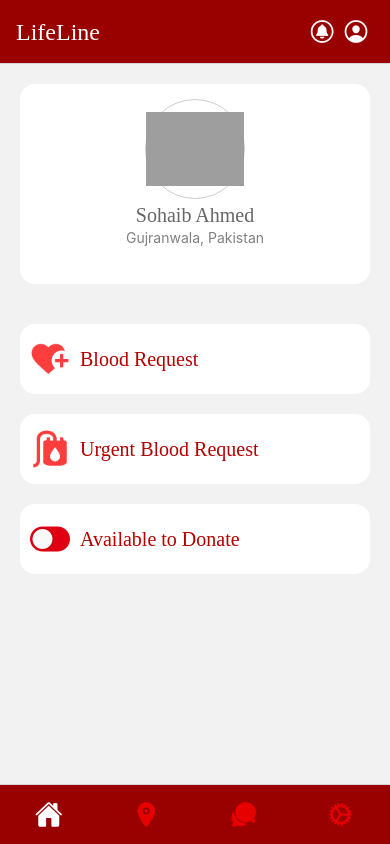
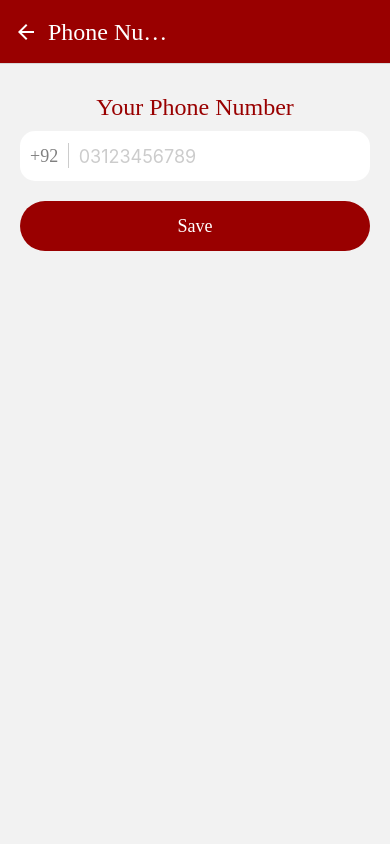
Before and after one commit to mrxain699/lifeline, a React Native app: screen /PhoneNumber in a window 390 px wide. Built offline with nearby package versions, Linux system fonts and the light colour scheme; grey boxes are pictures that could not be loaded.

Commit message:
Update Commit

```diff
--- a/package.json
+++ b/package.json
@@ -10,6 +10,7 @@
     "test": "jest"
   },
   "dependencies": {
+    "@react-native-async-storage/async-storage": "^1.18.1",
     "@react-navigation/bottom-tabs": "^6.5.7",
     "@react-navigation/native": "^6.1.6",
     "@react-navigation/native-stack": "^6.9.12",
--- a/src/app/components/Profile/Body.js
+++ b/src/app/components/Profile/Body.js
@@ -11,8 +11,8 @@ const Body = () => {
       <Text style={styles.heading}>Manage</Text>
       <Item icon="water" title="Blood Group " onPress={() => navigation.navigate('BloodGroup')} />
       <Item icon="calendar" title="Last Bleed " onPress={() => navigation.navigate('LastBleed')} />
-      <Item icon="location" title="Address "  />
-      <Item icon="call" title="Phone# "/>
+      <Item icon="location" title="Address "  onPress={() => navigation.navigate('Address')}/>
+      <Item icon="call" title="Phone# " onPress={() => navigation.navigate('PhoneNumber')}/>
       <Item icon="male-female-sharp" title="Gender " onPress={() => navigation.navigate('Gender')}/>
       <Item icon="calendar" title="Date of Birth " onPress={() => navigation.navigate('DateOfBirth')}/>
     </View>
--- a/src/app/components/Profile/Item.js
+++ b/src/app/components/Profile/Item.js
@@ -6,7 +6,7 @@ import Iconic from '../ui/Icons/Icons';
 const Item = ({icon, title, image, onPress}) => {
     return (
         <TouchableOpacity style={styles.profileItemcontainer} onPress={() => onPress && onPress()}>
-            <Iconic name={icon} size={28} color={colors.red}/>
+            <Iconic name={icon} size={28} color={colors.red_200}/>
             <Text style={styles.title}>{title}</Text>
         </TouchableOpacity>
     )
--- a/src/app/constants/Images.js
+++ b/src/app/constants/Images.js
@@ -5,5 +5,5 @@ export const images = {
     toggle_on_icon : require('../assets/images/on.png'),
     user_default_icon : require('../assets/images/user_default.png'),
     bloodgroup_icon : require('../assets/images/blood.png'),
-    location_icon : require('../assets/images/location.png')
+    location_icon : require('../assets/images/location.png'),
 }
--- a/src/app/navigations/AppStack.js
+++ b/src/app/navigations/AppStack.js
@@ -9,7 +9,8 @@ import BloodGroup from '../screens/Modals/BloodGroup';
 import LastBleed from '../screens/Modals/LastBleed';
 import DateOfBirth from '../screens/Modals/DateOfBirth';
 import Gender from '../screens/Modals/Gender';
-
+import PhoneNumber from '../screens/Modals/PhoneNumber';
+import Address from '../screens/Modals/Address';
 const Stack = createStackNavigator();
 
 const screenOptions = {
@@ -48,10 +49,12 @@ const AppStack = () => {
         />
 
         <Stack.Group screenOptions={{ presentation: 'modal' }}>
-          <Stack.Screen name="BloodGroup" component={BloodGroup} />
-          <Stack.Screen name="LastBleed" component={LastBleed} />
+          <Stack.Screen name="BloodGroup" component={BloodGroup} options={{title:"Blood Group"}}/>
+          <Stack.Screen name="LastBleed" component={LastBleed} options={{title:"Last Bleed",}}/>
+          <Stack.Screen name="Address" component={Address} />
+          <Stack.Screen name="PhoneNumber" component={PhoneNumber} options={{title:"Phone Number"}}/>
           <Stack.Screen name="Gender" component={Gender} />
-          <Stack.Screen name="DateOfBirth" component={DateOfBirth} />
+          <Stack.Screen name="DateOfBirth" component={DateOfBirth} options={{title:"Date of Birth"}}/>
 
         </Stack.Group>
     </Stack.Navigator>
--- /dev/null
+++ b/src/app/screens/Modals/Address.js
@@ -0,0 +1,61 @@
+import { StyleSheet, TextInput, View, TouchableOpacity } from 'react-native'
+import React from 'react';
+import { globalStyles } from '../../constants/Style';
+import Title from './components/Title';
+import Button from './components/Button';
+import Iconic from '../../components/ui/Icons/Icons';
+import { colors } from '../../constants/Colors';
+import { images } from '../../constants/Images';
+const Address = () => {
+  return (
+    <View style={[globalStyles.wrapper, {paddingHorizontal:20}]}>
+      <Title title="Your Current Address"/>
+      <View style={styles.inputContainer}>
+        <TextInput
+            placeholder='Address'
+            placeholderTextColor={colors.grey}
+            inlineImagePadding={10}
+            cursorColor={colors.black}
+            style={styles.input}
+        />
+        <TouchableOpacity style={styles.textContainer}>
+            <Iconic name="location" size={24} color={colors.red_200}/>
+        </TouchableOpacity>
+      </View>
+      <Button/>
+    </View>
+  )
+}
+
+export default Address
+
+const styles = StyleSheet.create({
+    inputContainer:{
+        marginTop:10,
+        backgroundColor:colors.white,
+        height:50,
+        elevation:3,
+        borderRadius:15,
+        flexDirection:'row',
+
+    },
+    textContainer:{
+        height:'100%',
+        justifyContent:'center',
+        alignItems: 'center',
+        width:'15%',
+        // backgroundColor:'#000',
+
+    },
+
+    input:{
+        width:'100%',
+        height:'100%',
+        color:colors.black,
+        paddingLeft:15,
+        alignItems:'center',
+        fontSize:16,
+        width:'85%',
+        // backgroundColor:'#ff0004',
+    }
+})
--- a/src/app/screens/Modals/BloodGroup.js
+++ b/src/app/screens/Modals/BloodGroup.js
@@ -27,7 +27,7 @@ const BloodGroup = () => {
                 setOpen={setOpen}
                 setValue={setValue}
                 setItems={setItems}
-                placeholder='Select Gender'
+                placeholder='Select Blood Group'
                 style={styles.dropdown}
                 maxHeight={400}
             />
--- a/src/app/screens/Modals/Gender.js
+++ b/src/app/screens/Modals/Gender.js
@@ -21,7 +21,7 @@ const Gender = () => {
                 setOpen={setOpen}
                 setValue={setValue}
                 setItems={setItems}
-                placeholder='Select Blood Group'
+                placeholder='Select Gender'
                 style={styles.dropdown}
                 maxHeight={400}
             />
--- /dev/null
+++ b/src/app/screens/Modals/PhoneNumber.js
@@ -0,0 +1,70 @@
+import { StyleSheet, TextInput, View, Text } from 'react-native'
+import React from 'react';
+import { globalStyles } from '../../constants/Style';
+import Title from './components/Title';
+import Button from './components/Button';
+import { colors } from '../../constants/Colors';
+
+
+const PhoneNumber = () => {
+  return (
+    <View style={[globalStyles.wrapper, {paddingHorizontal:20}]}>
+      <Title title="Your Phone Number"/>
+      <View style={styles.inputContainer}>
+        <View style={styles.textContainer}>
+            <Text style={styles.defaultText}>+92</Text>
+        </View>
+        <View style={styles.verticalDivider}></View>
+        <TextInput
+            inputMode='numeric'
+            placeholder='03123456789'
+            placeholderTextColor={colors.grey}
+            maxLength={11}
+            cursorColor={colors.black}
+            style={styles.input}
+        />
+      </View>
+      <Button/>
+    </View>
+  )
+}
+
+export default PhoneNumber
+
+const styles = StyleSheet.create({
+    inputContainer:{
+        marginTop:10,
+        backgroundColor:colors.white,
+        height:50,
+        elevation:3,
+        borderRadius:15,
+        flexDirection:'row',
+
+    },
+    textContainer:{
+        height:'100%',
+        justifyContent:'center',
+        alignItems: 'center',
+        paddingHorizontal:10,
+    },
+    defaultText:{
+        color:colors.grey_100,
+        fontSize:18,
+        fontFamily:'Kalam-Regular'
+
+    },
+    verticalDivider:{
+        height:'50%',
+        width:.5,
+        marginTop:12,
+        backgroundColor:colors.grey
+    },
+    input:{
+        width:'100%',
+        height:'100%',
+        color:colors.black,
+        paddingHorizontal:10,
+        alignItems:'center',
+        fontSize:18,
+    }
+})
```
Also changed, not shown: 3 other files (tests, documents, lock files or other folders).
